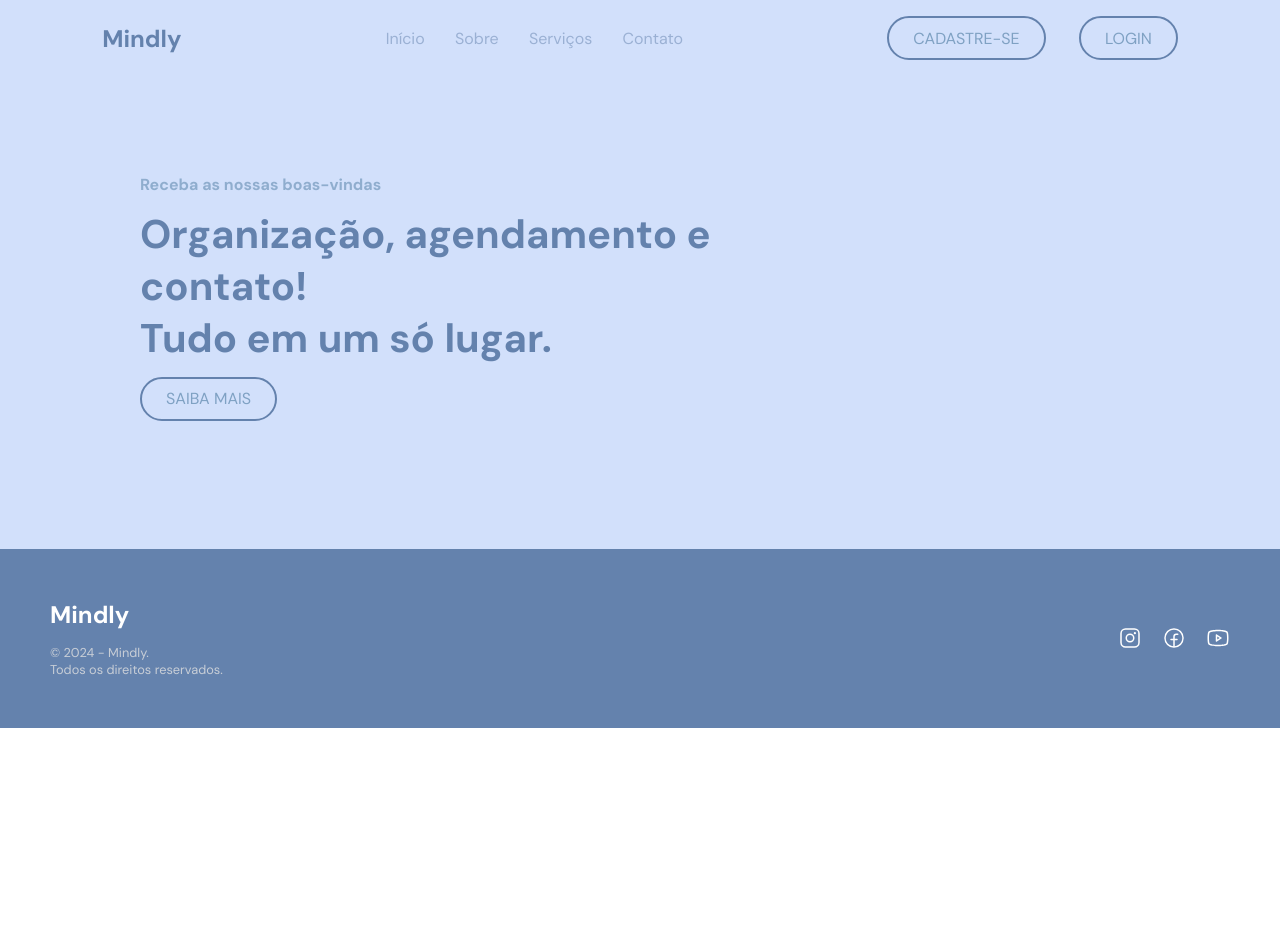
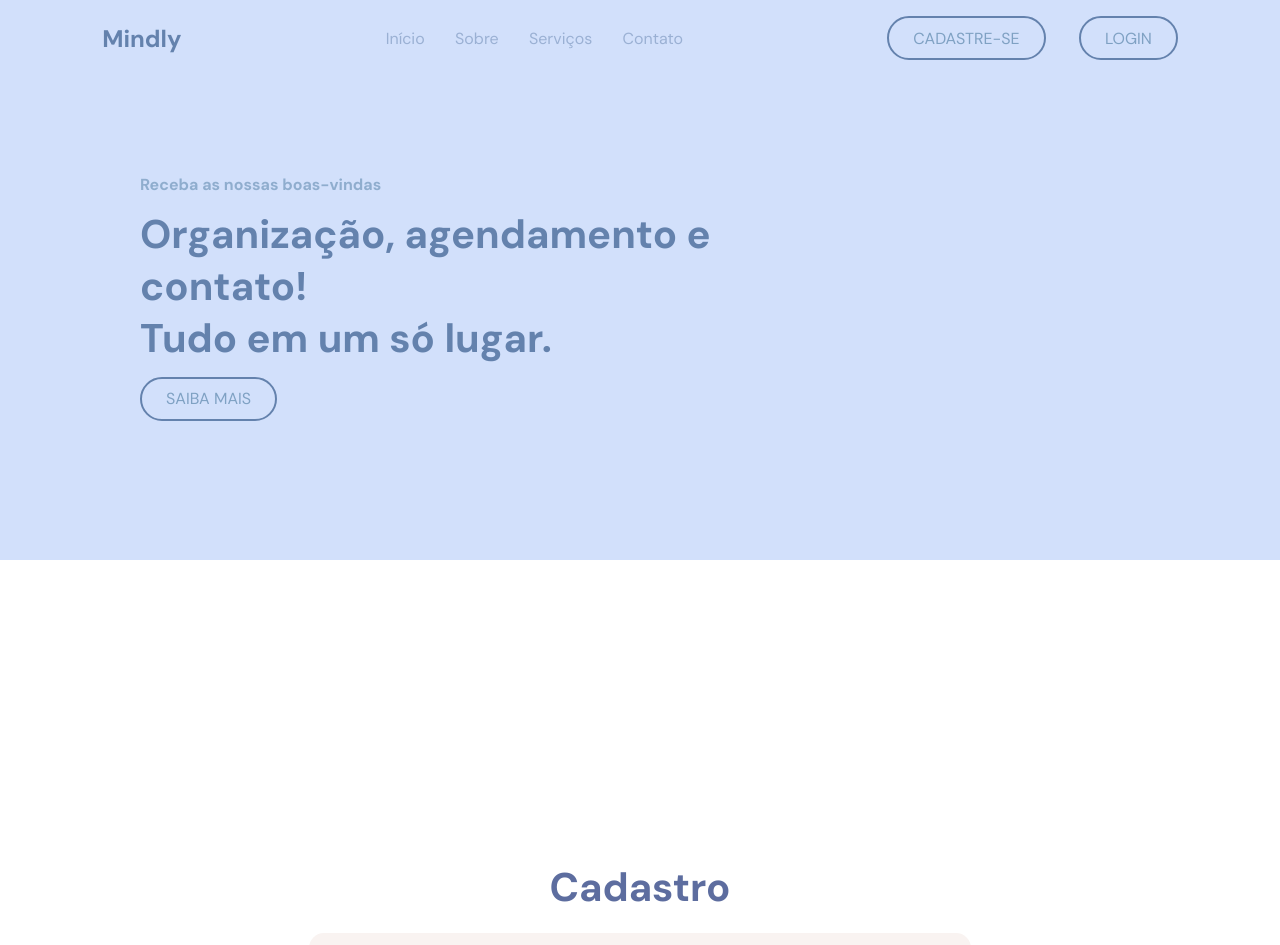
Before and after one commit to Italo-Yan/Mindly, a React (Vite) app in the folder frontend/: page /register in a window 1280 px wide. Shown: the top 945 px of the page. Before the commit the page ends 800 px from the top, so only its background shows below. Built offline with nearby package versions, Linux system fonts and the light colour scheme.

Commit message:
Adicionando as rotas das páginas

```diff
--- a/frontend/src/App.jsx
+++ b/frontend/src/App.jsx
@@ -1,18 +1,12 @@
-import { BrowserRouter as Router, Route, Routes } from "react-router-dom";
-import { Header } from "./components/header/Header";
-import { Footer } from "./components/footer/Footer";
-import { Home } from "./pages/Home";
+import { BrowserRouter } from "react-router-dom"
+import { Router } from './routes/Router'
+
 import "./global.css"
 
 export function App() {
-
   return (
-    <Router>
-      <Header />
-      <Routes>
-        <Route path="/" element={<Home />} />
-      </Routes>
-      <Footer />
-    </Router>
+    <BrowserRouter>
+      <Router />
+    </BrowserRouter>
   )
 }
--- a/frontend/src/components/header/Header.jsx
+++ b/frontend/src/components/header/Header.jsx
@@ -1,10 +1,13 @@
+import { NavLink } from "react-router-dom";
 import styles from "./Header.module.css";
 
 export function Header() {
   return (
     <>
       <header className={styles.header}>
-        <h1>Mindly</h1>
+        <NavLink to={"/"}>
+          <h1>Mindly</h1>
+        </NavLink>
 
         <ul>
           <li><a href="#home">Início</a></li>
@@ -13,9 +16,11 @@ export function Header() {
           <li><a href="#contact">Contato</a></li>
         </ul>
 
-        <div className={styles.buttonContainer}>
-          <button>CADASTRE-SE</button>
-          <button>LOGIN</button>
+        <div>
+          <NavLink className={styles.buttonContainer} to={"/register"}>
+            <button aria-label="Cadastre-se">CADASTRE-SE</button>
+            <button aria-label="Cadastre-se">LOGIN</button>
+          </NavLink>
         </div>
       </header>
 
--- a/frontend/src/global.css
+++ b/frontend/src/global.css
@@ -1,7 +1,7 @@
 :root {
   --white: #FFFFFF;
   --white-100: #E1E1E1;
-  --beige: #F5EDED;
+  --beige: #FFE3E3;
 
   --blue-100: #D2E0FB;
   --blue-300: #7FA1C3;
--- /dev/null
+++ b/frontend/src/layouts/DefaultLayout/index.jsx
@@ -0,0 +1,13 @@
+import { Outlet } from "react-router-dom";
+import { Header } from "../../components/header/Header";
+import { Footer } from "../../components/footer/Footer";
+
+export function DefaultLayout() {
+  return (
+    <div>
+      <Header />
+      <Outlet />
+      <Footer />
+    </div>
+  )
+}
--- /dev/null
+++ b/frontend/src/pages/Register/index.jsx
@@ -0,0 +1,7 @@
+import { Cadastro } from "../../components/cadastro/Cadastro"
+
+export function Register() {
+  return (
+    <Cadastro />
+  )
+}
--- /dev/null
+++ b/frontend/src/routes/Router.jsx
@@ -0,0 +1,16 @@
+import { Routes, Route } from 'react-router-dom';
+
+import { Home } from '../pages/Home';
+import { Register } from '../pages/Register';
+import { DefaultLayout } from '../layouts/DefaultLayout';
+
+export function Router() {
+  return (
+    <Routes>
+      <Route path="/" element={<DefaultLayout />}>
+        <Route path='/' element={<Home />} />
+        <Route path='/register' element={<Register />} />
+      </Route>
+    </Routes>
+  )
+}
```
Also changed, not shown: frontend/src/pages/Home/index.jsx (renamed from frontend/src/routes/Home.jsx, +5 -5 lines), 1 other file (tests, documents, lock files or other folders).
